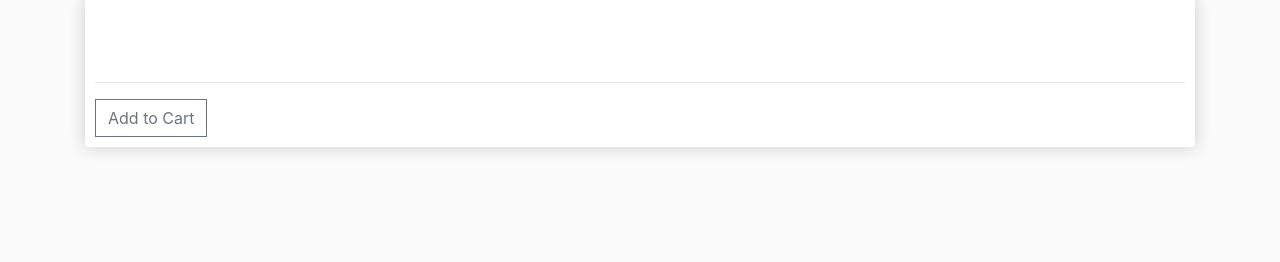
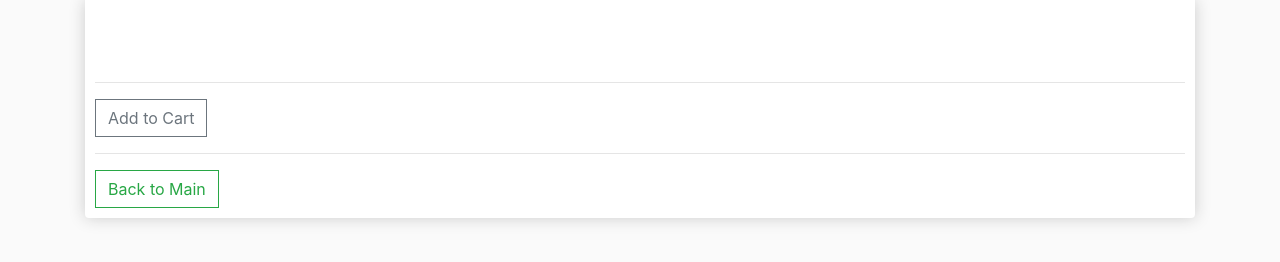
Before and after one commit to azu-pl/Django_web_store_project, a Django app: template store/templates/store/products_detail.html in a window 1280 px wide. Shown: the part 290-552 px from the top of the page. Run offline with Django 4.2, Linux system fonts and the light colour scheme; the template is opened without the code that fills it, so the values that code supplies are empty; some libraries are stand-ins or nearby versions.

Commit message:
main --> view details --> Back to main

```diff
--- a/store/templates/store/products_detail.html
+++ b/store/templates/store/products_detail.html
@@ -13,6 +13,8 @@
                 <hr>
                 <button class="btn btn-outline-secondary add-btn">Add to Cart</button>
                 <h4 style="display: inline-block;float: right">{{product.price}}</h4>
+                <hr>
+                <a class="btn btn-outline-success" href="{% url 'store' %}">Back to Main</a>
             </div>
     </div>
 
```
